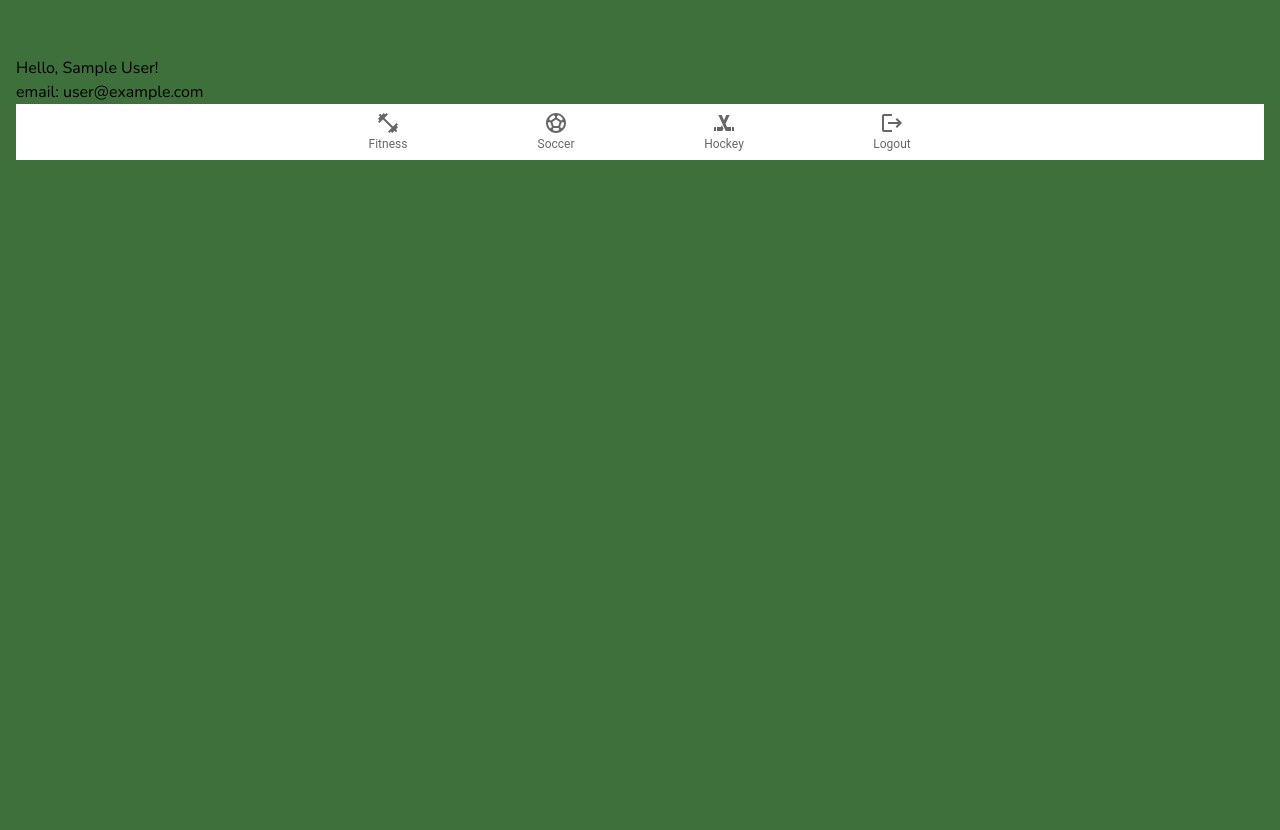
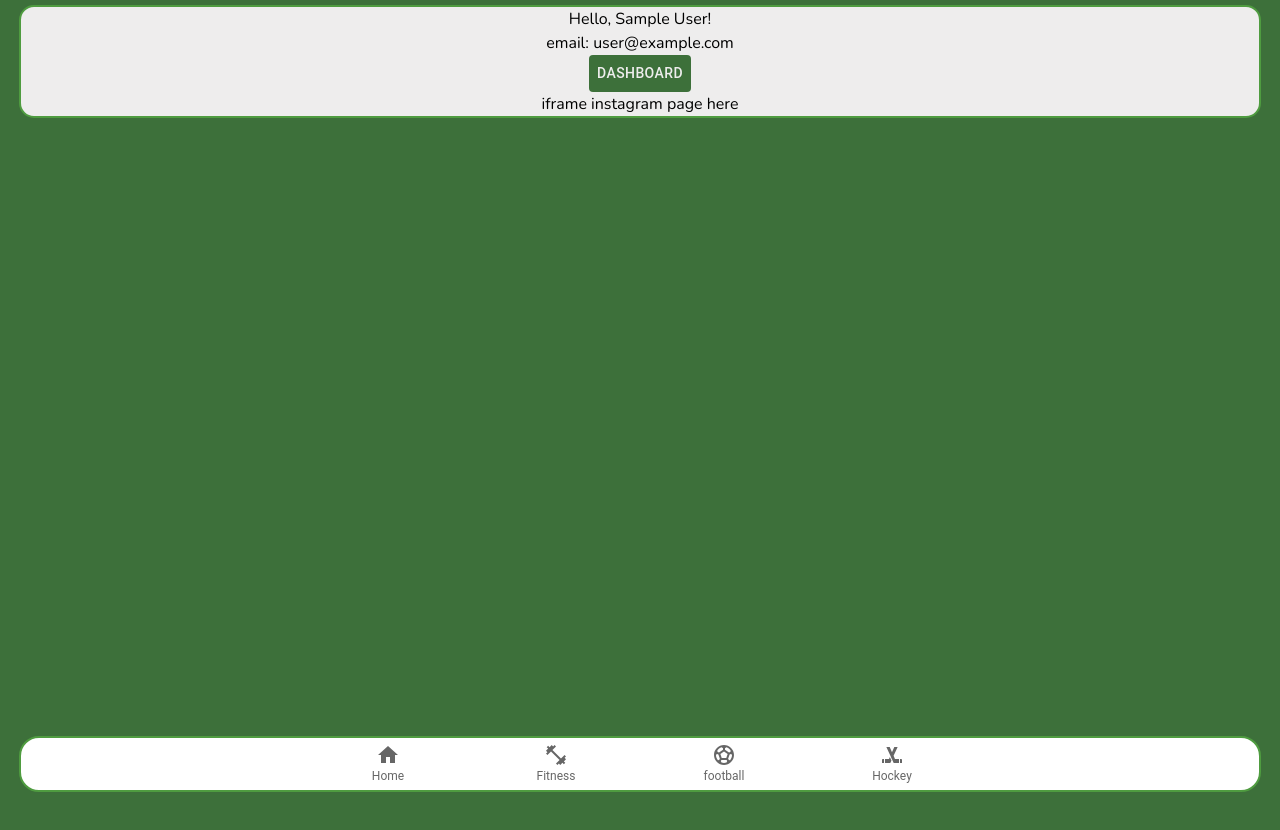
Before and after one commit to augustcolonna/HI5BOXAPP, a React (Create React App) app: page /profile in a window 1280 px wide. Shown: the top 830 px of the page. After the commit the page ends 800 px from the top, so only its background shows below. Built offline with nearby package versions, Linux system fonts and the light colour scheme; no server answers; sample sign-in values are in the browser's storage.

Commit message:
app navigation routing is complete

```diff
--- a/src/App.jsx
+++ b/src/App.jsx
@@ -3,9 +3,11 @@ import Signin from "./pages/Signin";
 import Signup from "./pages/Signup";
 import Profile from "./pages/Profile";
 import PrivateRoute from "./utils/PrivateRoute";
+import Fitness from "./components/Fitness";
+import Football from "./components/Football";
+import Hockey from "./components/Hockey";
 import { Routes, Route } from "react-router-dom";
 import { AuthContextProvider } from "./contexts/AuthContext";
-import MySchedule from "./pages/MySchedule";
 
 function App() {
 	return (
@@ -23,10 +25,26 @@ function App() {
 						}
 					></Route>
 					<Route
-						path="/schedule"
+						path="/fitness"
 						element={
 							<PrivateRoute>
-								<MySchedule />
+								<Fitness />
+							</PrivateRoute>
+						}
+					></Route>
+					<Route
+						path="/football"
+						element={
+							<PrivateRoute>
+								<Football />
+							</PrivateRoute>
+						}
+					></Route>
+					<Route
+						path="/hockey"
+						element={
+							<PrivateRoute>
+								<Hockey />
 							</PrivateRoute>
 						}
 					></Route>
--- /dev/null
+++ b/src/components/Fitness.jsx
@@ -0,0 +1,11 @@
+import React from "react";
+import NavBar from "./NavBar";
+
+export default function Fitness() {
+	return (
+		<div>
+			<div>Fitness</div>
+			<NavBar />
+		</div>
+	);
+}
--- /dev/null
+++ b/src/components/Football.jsx
@@ -0,0 +1,13 @@
+import React from "react";
+import NavBar from "./NavBar";
+
+function Soccer() {
+	return (
+		<div>
+			<div>football</div>
+			<NavBar />
+		</div>
+	);
+}
+
+export default Soccer;
--- /dev/null
+++ b/src/components/Hockey.jsx
@@ -0,0 +1,13 @@
+import React from "react";
+import NavBar from "./NavBar";
+
+function Hockey() {
+	return (
+		<div>
+			<div>Hockey</div>
+			<NavBar />
+		</div>
+	);
+}
+
+export default Hockey;
--- a/src/components/NavBar.jsx
+++ b/src/components/NavBar.jsx
@@ -1,36 +1,39 @@
 import React from "react";
+import { Link } from "react-router-dom";
 import { BottomNavigation, BottomNavigationAction } from "@mui/material";
-import { UserAuth } from "../contexts/AuthContext";
-import { useNavigate } from "react-router-dom";
 import SportsSoccerIcon from "@mui/icons-material/SportsSoccer";
 import SportsHockeyIcon from "@mui/icons-material/SportsHockey";
-import LogoutIcon from "@mui/icons-material/Logout";
 import FitnessCenterIcon from "@mui/icons-material/FitnessCenter";
+import HomeIcon from "@mui/icons-material/Home";
+import "../stylesheets/navbar.scss";
 
 function NavBar() {
-	const { logout } = UserAuth();
-	const navigate = useNavigate();
-
-	const handleLogout = async () => {
-		try {
-			await logout();
-			navigate("/");
-			console.log("You have successfully logged out");
-		} catch (error) {
-			console.log(error.message);
-		}
-	};
-
 	return (
-		<div>
-			<BottomNavigation showLabels>
-				<BottomNavigationAction label="Fitness" icon={<FitnessCenterIcon />} />
-				<BottomNavigationAction label="Soccer" icon={<SportsSoccerIcon />} />
-				<BottomNavigationAction label="Hockey" icon={<SportsHockeyIcon />} />
+		<div className="nav-container">
+			<BottomNavigation className="nav" showLabels>
 				<BottomNavigationAction
-					label="Logout"
-					onClick={handleLogout}
-					icon={<LogoutIcon />}
+					component={Link}
+					to="/profile"
+					label="Home"
+					icon={<HomeIcon />}
+				/>
+				<BottomNavigationAction
+					component={Link}
+					to="/fitness"
+					label="Fitness"
+					icon={<FitnessCenterIcon />}
+				/>
+				<BottomNavigationAction
+					component={Link}
+					to="/football"
+					label="football"
+					icon={<SportsSoccerIcon />}
+				/>
+				<BottomNavigationAction
+					component={Link}
+					to="/hockey"
+					label="Hockey"
+					icon={<SportsHockeyIcon />}
 				/>
 			</BottomNavigation>
 		</div>
--- a/src/pages/MySchedule.jsx
+++ /dev/null
@@ -1,37 +0,0 @@
-import React from "react";
-
-function MySchedule() {
-	return (
-		<div>
-			<div className="classSchedule">
-				<div>
-					<h1>Upcomming Classes</h1>
-				</div>
-				<div className="myClasses">
-					{/* this will need to be a .map to display a current users schedule - need to query the database to find all of their upcomming classes */}
-					<ul>
-						<li>Open Wod Basic, 4/8/2023</li>
-						<li>Open Wod Basic, 4/8/2023</li>
-						<li>Functional Bodybuilding, 4/8/2023</li>
-					</ul>
-				</div>
-				<div className="addClass">
-					<button className='"w-full px-4 py-2 tracking-wide text-white transition-colors duration-200 transform bg-green-700 rounded-md hover:bg-green-600 focus:outline-none focus:bg-green-600"'>
-						Open Wod Basic
-					</button>
-					<button className='"w-full px-4 py-2 tracking-wide text-white transition-colors duration-200 transform bg-green-700 rounded-md hover:bg-green-600 focus:outline-none focus:bg-green-600"'>
-						Open Wod Beginner
-					</button>
-					<button className='"w-full px-4 py-2 tracking-wide text-white transition-colors duration-200 transform bg-green-700 rounded-md hover:bg-green-600 focus:outline-none focus:bg-green-600"'>
-						Functional BodyBuilding
-					</button>
-					<button className='"w-full px-4 py-2 tracking-wide text-white transition-colors duration-200 transform bg-green-700 rounded-md hover:bg-green-600 focus:outline-none focus:bg-green-600"'>
-						Gymnastics & BodyWeight
-					</button>
-				</div>
-			</div>
-		</div>
-	);
-}
-
-export default MySchedule;
--- a/src/pages/Profile.jsx
+++ b/src/pages/Profile.jsx
@@ -1,20 +1,80 @@
 import React from "react";
+import { UserAuth } from "../contexts/AuthContext";
+import { useNavigate } from "react-router-dom";
 
-import { UserAuth } from "../contexts/AuthContext";
-
+import Button from "@mui/material/Button";
+import Menu from "@mui/material/Menu";
+import MenuItem from "@mui/material/MenuItem";
 import NavBar from "../components/NavBar";
 
+import "../stylesheets/profile.scss";
+
 export default function Profile() {
-	const { user } = UserAuth();
+	const { user, logout } = UserAuth();
+	const navigate = useNavigate();
+
+	const [anchorEl, setAnchorEl] = React.useState(null);
+	const open = Boolean(anchorEl);
+	const handleClick = (event) => {
+		setAnchorEl(event.currentTarget);
+	};
+	const handleClose = () => {
+		setAnchorEl(null);
+	};
+
+	const handleLogout = async () => {
+		try {
+			await logout();
+			navigate("/");
+			console.log("You have successfully logged out");
+		} catch (error) {
+			console.log(error.message);
+		}
+	};
 
 	return (
-		<div className="max-w-screen mx-auto my-10 p-4">
-			<h1>Hello, {user && user.displayName}!</h1>
-			<p>email: {user && user.email} </p>
-
-			<div>
-				<NavBar />
+		<div className="profile-container">
+			<div className="profile-information">
+				<h1>Hello, {user && user.displayName}!</h1>
+				<p>email: {user && user.email} </p>
+				<div>
+					<Button
+						id="positioned-button"
+						aria-controls={open ? "demo-positioned-menu" : undefined}
+						aria-haspopup="true"
+						aria-expanded={open ? "true" : undefined}
+						sx={{
+							color: "#EEEDED",
+							backgroundColor: "#3D703A",
+						}}
+						onClick={handleClick}
+					>
+						Dashboard
+					</Button>
+					<Menu
+						id="positioned-menu"
+						aria-labelledby="positioned-button"
+						anchorEl={anchorEl}
+						open={open}
+						onClose={handleClose}
+						anchorOrigin={{
+							vertical: "top",
+							horizontal: "left",
+						}}
+						transformOrigin={{
+							vertical: "top",
+							horizontal: "left",
+						}}
+					>
+						<MenuItem onClick={handleClose}>My account</MenuItem>
+						<MenuItem onClick={handleLogout}>Logout</MenuItem>
+					</Menu>
+				</div>
+				<div className="gym-news">
+					<h2>iframe instagram page here</h2>
+				</div>
 			</div>
+			<NavBar />
 		</div>
 	);
 }
--- /dev/null
+++ b/src/stylesheets/navbar.scss
@@ -0,0 +1,28 @@
+/*
+COLOR THEME
+light greeen: #3D703A
+Dark Green: #1B2A23
+Sea Green: #223A31
+Light Sea Green: #447463
+Logo Green: #4F9C40
+Electric White: #EEEDED
+Grey: #171717
+Black: #000000
+*/
+
+.nav-container {
+	overflow: hidden;
+	position: fixed;
+	bottom: 1%;
+	width: 100vw;
+	display: flex;
+	flex-direction: row;
+	justify-content: center;
+	align-content: center;
+}
+
+.nav {
+	border-radius: 20px;
+	border: 2px solid #4f9c40;
+	width: 97vw;
+}
--- /dev/null
+++ b/src/stylesheets/profile.scss
@@ -0,0 +1,19 @@
+.profile-container {
+	display: flex;
+	flex-direction: column;
+	justify-content: center;
+	align-items: center;
+}
+
+.profile-information {
+	background-color: #eeeded;
+	width: 97vw;
+	display: flex;
+	flex-direction: column;
+	justify-content: center;
+	align-items: center;
+	padding: 0;
+	margin-top: 5px;
+	border-radius: 15px;
+	border: 2px solid #4f9c40;
+}
--- a/src/stylesheets/register.scss
+++ b/src/stylesheets/register.scss
@@ -19,11 +19,11 @@ Black: #000000
 	align-items: center;
 	padding-top: 20px;
 	margin: 0;
-	animation: slideinFromLeft 2s;
-	-webkit-animation: slideinFromLeft 2s; /* Safari, Chrome and Opera > 12.1 */
-	-moz-animation: slideinFromLeft 2s; /* Firefox < 16 */
-	-ms-animation: slideinFromLeft 2s; /* Internet Explorer */
-	-o-animation: slideinFromLeft 2s; /* Opera < 12.1 */
+	animation: fadein 2s;
+	-webkit-animation: fadein 2s; /* Safari, Chrome and Opera > 12.1 */
+	-moz-animation: fadein 2s; /* Firefox < 16 */
+	-ms-animation: fadein 2s; /* Internet Explorer */
+	-o-animation: fadein 2s; /* Opera < 12.1 */
 }
 
 img {
```
